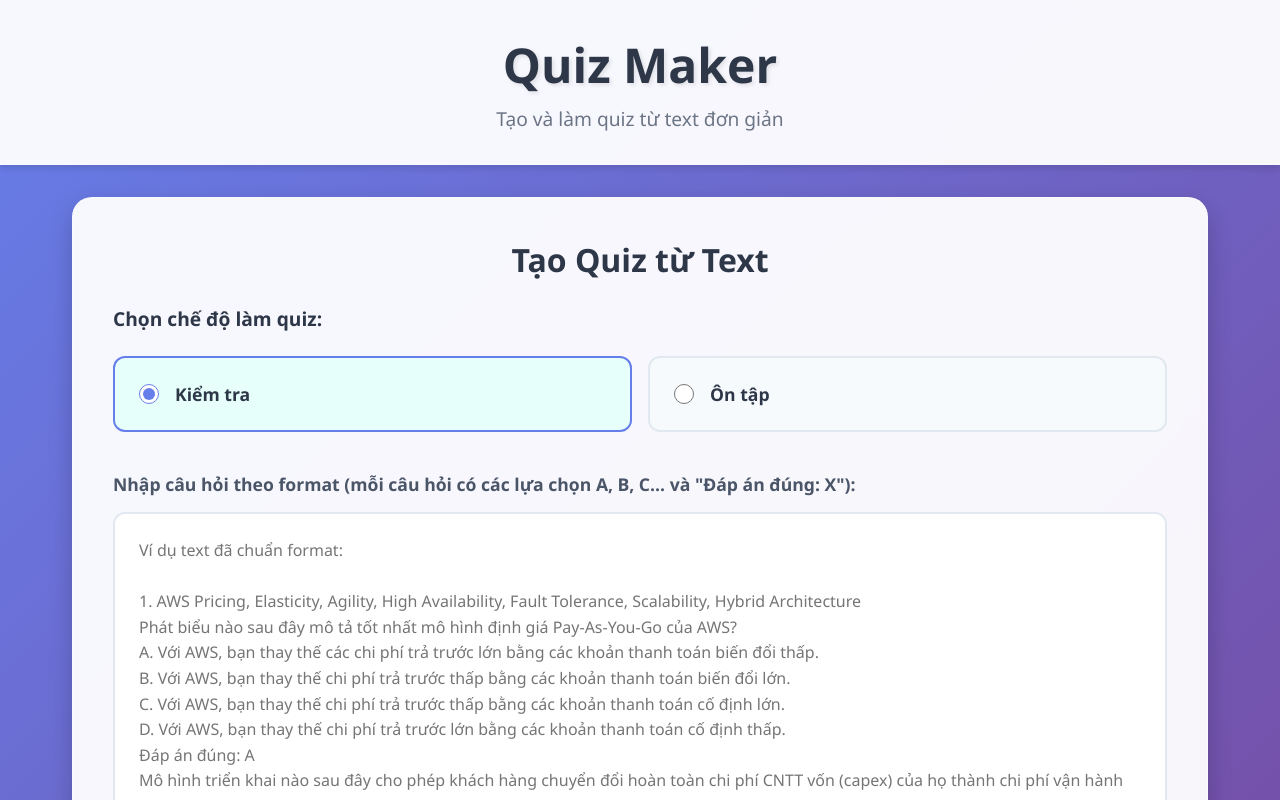
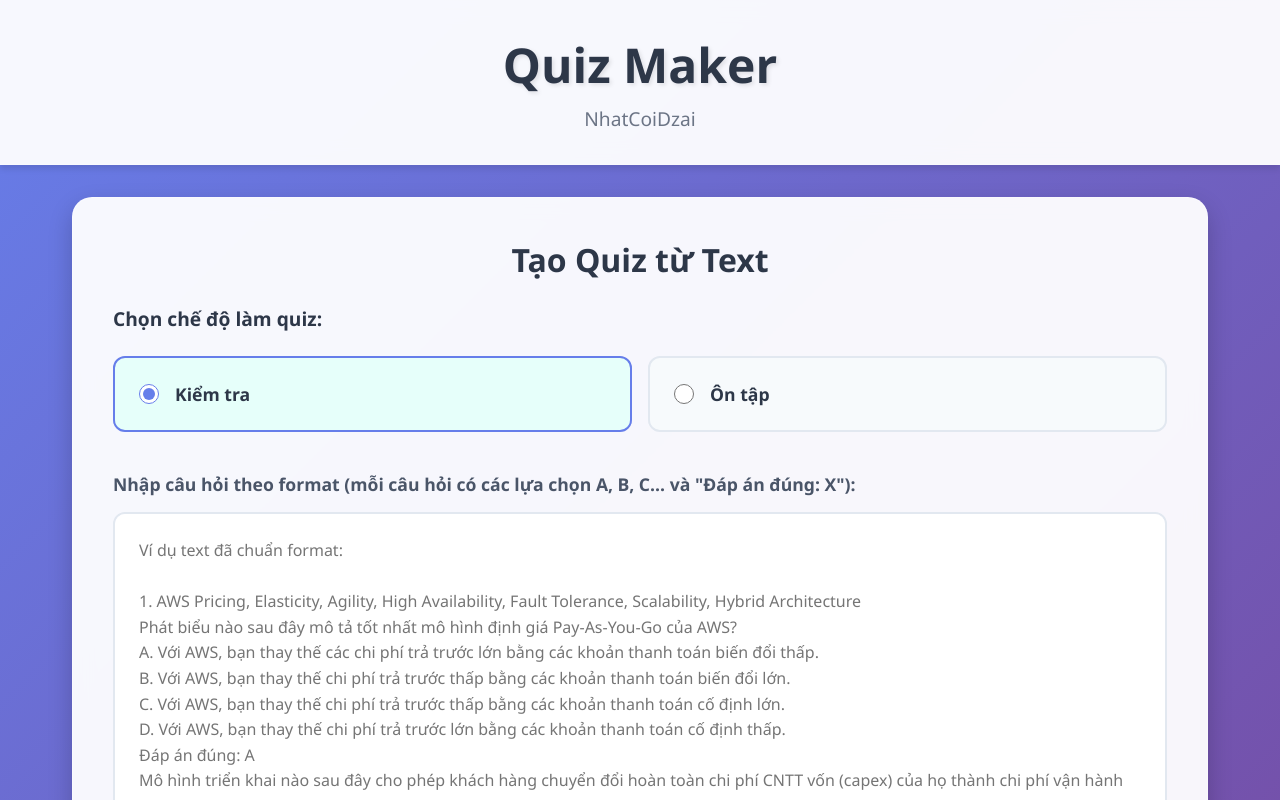
Before and after one commit to nhatcoi/quizmarker, a React (Create React App) app: page / in a window 1280 px wide. Shown: the top 800 px of the page. Built offline with nearby package versions, Linux system fonts and the light colour scheme; no server answers.

Commit message:
update header text

```diff
--- a/src/App.tsx
+++ b/src/App.tsx
@@ -46,7 +46,7 @@ function App() {
     <div className="App">
       <header className="App-header">
         <h1>Quiz Maker</h1>
-        <p>Tạo và làm quiz từ text đơn giản</p>
+        <p>NhatCoiDzai</p>
       </header>
 
       <ErrorBoundary>
```
